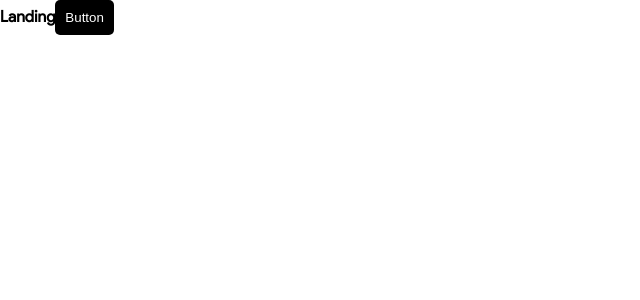
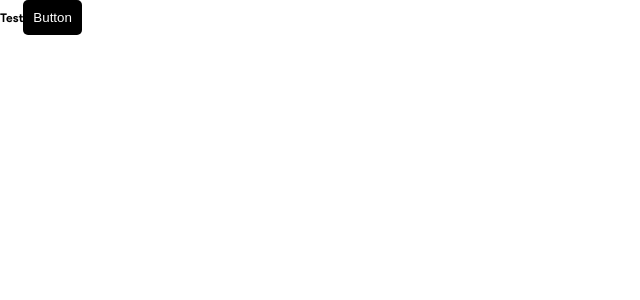
Before and after one commit to tasker-app/tasker-client, a React (Vite) app: page / in a window 1280 px wide. Shown: the top 300 px of the page, without its empty margins (0-640 px from the left). Built offline with nearby package versions, Linux system fonts and the light colour scheme.

Commit message:
feat: text component

```diff
--- /dev/null
+++ b/src/components/Common/Text.tsx
@@ -0,0 +1,22 @@
+import styled from 'styled-components'
+
+const TextContainer = styled.span<{ type: string; size: number; color: string }>`
+  font-family: ${({ type }) => type};
+  font-size: ${({ size }) => size}px;
+  color: ${({ color }) => color};
+`
+
+type TextProps = {
+  type?: 'bold' | 'regular' | 'bold-italic' | 'italic'
+  size?: number
+  color?: string
+  children: React.ReactNode
+}
+
+export const Text = ({ type = 'regular', size = 14, color = '#000', children }: TextProps) => {
+  return (
+    <TextContainer color={color} size={size} type={type}>
+      {children}
+    </TextContainer>
+  )
+}
--- /dev/null
+++ b/src/components/Common/index.ts
@@ -0,0 +1 @@
+export * from './Text'
--- a/src/pages/Landing.tsx
+++ b/src/pages/Landing.tsx
@@ -1,6 +1,7 @@
 import styled from 'styled-components'
 
 import { Button } from '@/components/Button'
+import { Text } from '@/components/Common'
 
 const LandingContainer = styled.div`
   font-weight: bold;
@@ -9,7 +10,9 @@ const LandingContainer = styled.div`
 const Landing = () => {
   return (
     <LandingContainer>
-      Landing
+      <Text color="#000" size={12} type="bold">
+        Test
+      </Text>
       <Button />
     </LandingContainer>
   )
```
